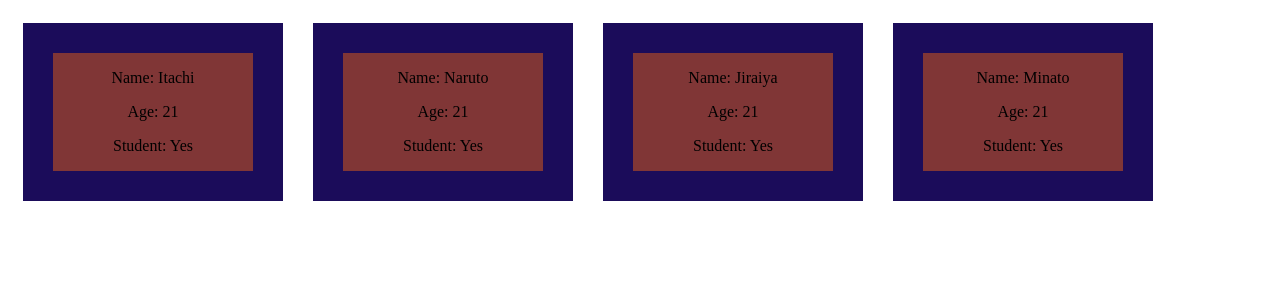
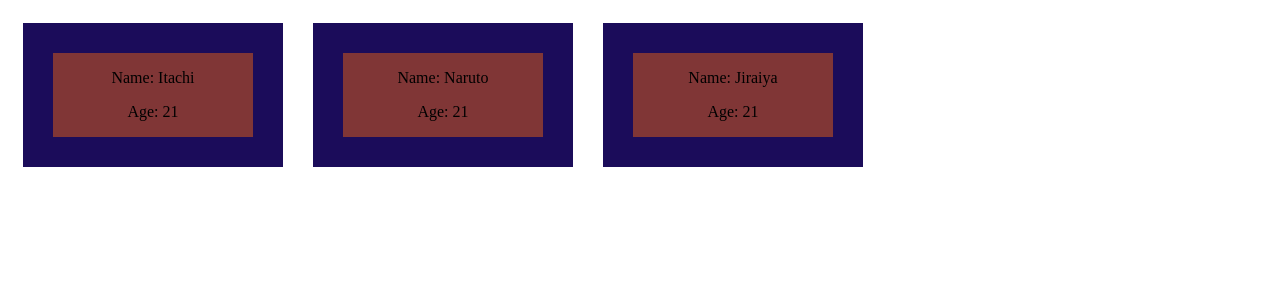
Before and after one commit to sasindaran/react-class, a React (Vite) app in the folder myapp/: page / in a window 1280 px wide. Shown: the top 300 px of the page. Built offline with nearby package versions, Linux system fonts and the light colour scheme.

Commit message:
conditional statements

```diff
--- a/myapp/src/App.jsx
+++ b/myapp/src/App.jsx
@@ -7,7 +7,7 @@ function App()
       <Student name="Itachi" age={21} isStudent={true}/>
       <Student name="Naruto" age={21} isStudent={true}/>
       <Student name="Jiraiya" age={21} isStudent={true}/>
-      <Student name="Minato" age={21} isStudent={true}/>
+      <Student name="Minato" age={21} isStudent={false}/>
       {/* <Stud name="Itachi" age={21} isStudent={true}/> */}
     </div>
   );
--- a/myapp/src/Student.jsx
+++ b/myapp/src/Student.jsx
@@ -1,10 +1,13 @@
 export default function Student(info)
 {
+    if(info.isStudent)
+    {
     return(
         <div class="bord">
             <p>Name: {info.name}</p>
             <p>Age: {info.age}</p>
-            <p>Student: {info.isStudent ? "Yes":"no"}</p>
+            {/* <p>Student: {info.isStudent ? "Yes":"no"}</p> */}
         </div>
     )
 }
+}
```
